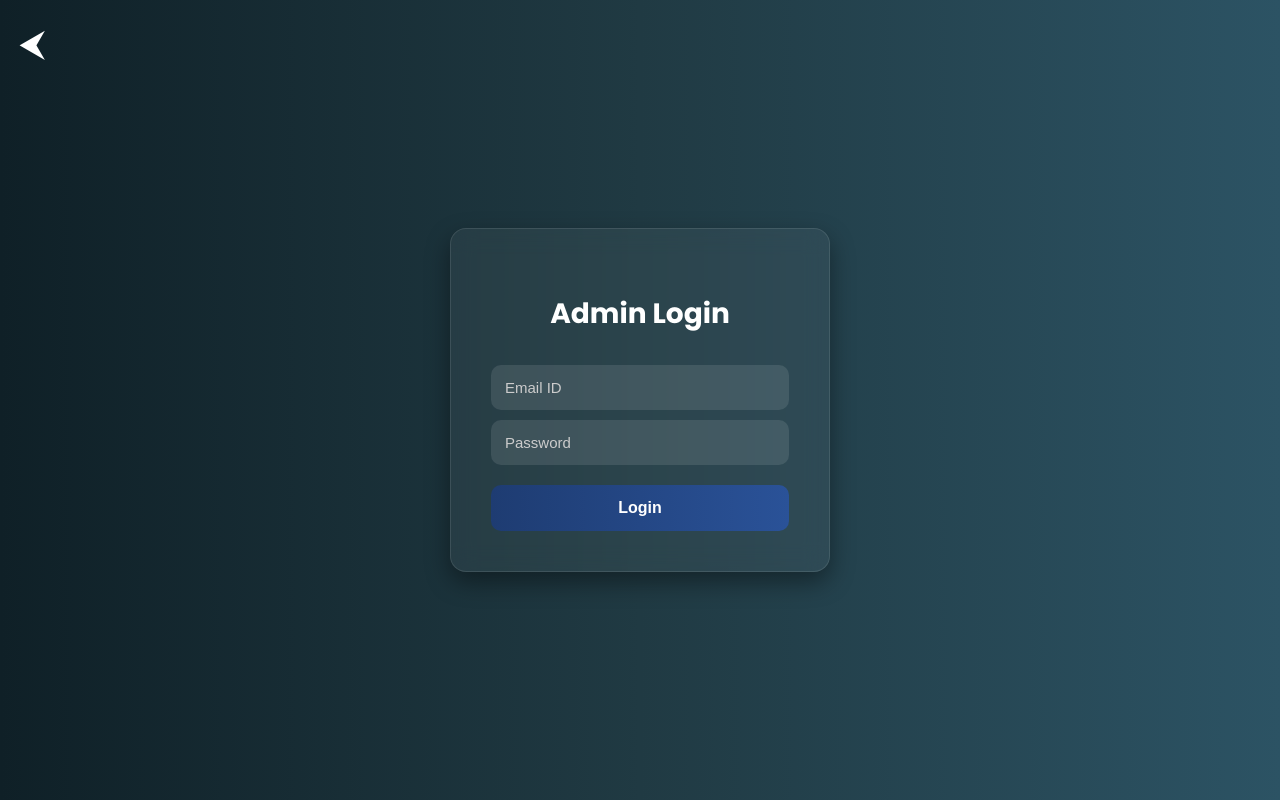
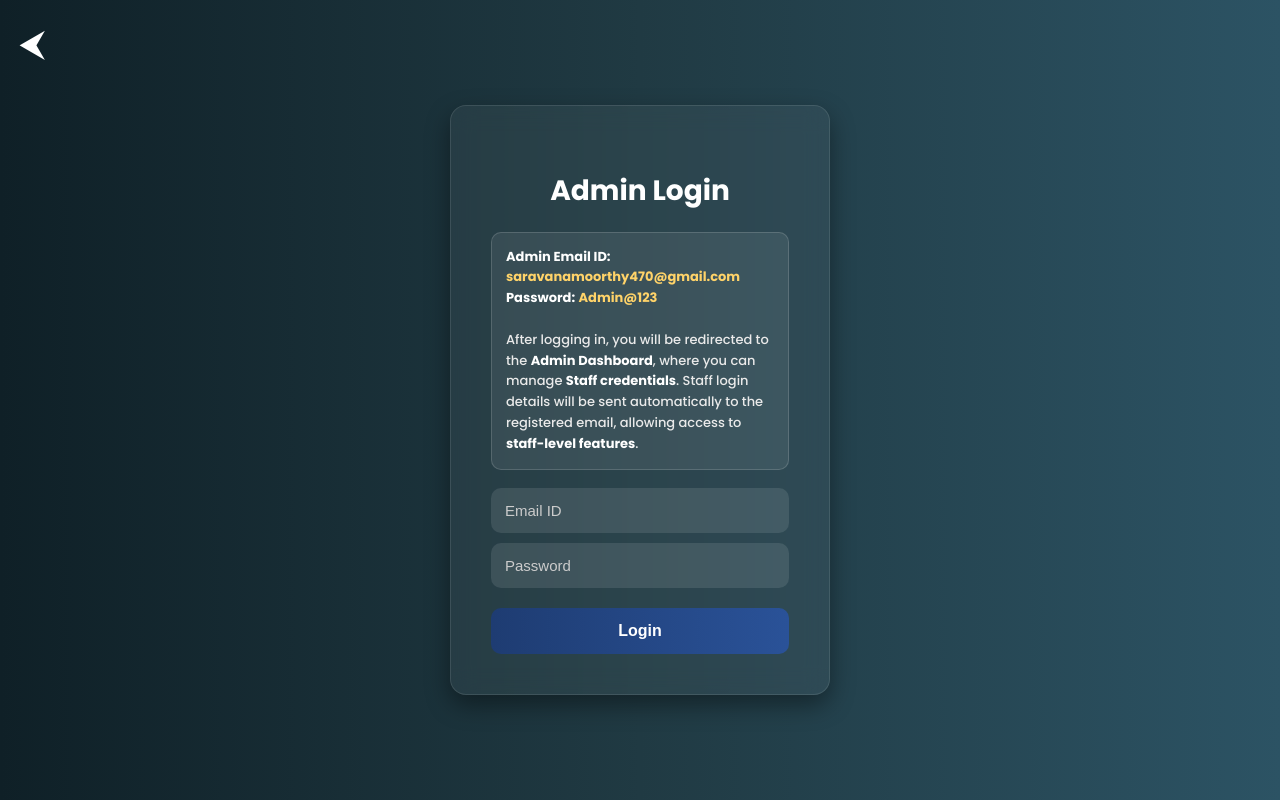
Before and after one commit to Saravanamoorthy0673/stock-monitoring, a website: page admin-login.html in a window 1280 px wide. Drawn offline with Linux system fonts and the light colour scheme.

Commit message:
Update admin-login.html

```diff
--- a/admin-login.html
+++ b/admin-login.html
@@ -20,13 +20,12 @@
       color: #fff;
     }
 
-    /* 🔙 Bold Back Button */
     .back-btn {
       position: absolute;
       top: 20px;
       left: 20px;
       font-size: 32px;
-      font-weight: 900; /* Boldness */
+      font-weight: 900;
       color: white;
       text-decoration: none;
       transition: 0.3s;
@@ -50,11 +49,33 @@
 
     .login-box h2 {
       text-align: center;
-      margin-bottom: 30px;
+      margin-bottom: 20px;
       font-size: 28px;
       font-weight: 700;
       color: #ffffff;
     }
+
+    /* ✅ NOTE BOX (ONLY ADDITION) */
+    .note-box {
+      background: rgba(255, 255, 255, 0.08);
+      border: 1px solid rgba(255, 255, 255, 0.15);
+      border-radius: 10px;
+      padding: 14px;
+      margin-bottom: 18px;
+      font-size: 13px;
+      line-height: 1.6;
+      color: #eaeaea;
+    }
+
+    .note-box strong {
+      color: #ffffff;
+    }
+
+    .note-box span {
+      color: #ffd369;
+      font-weight: 600;
+    }
+    /* ✅ END */
 
     .login-box input {
       width: 100%;
@@ -100,17 +121,35 @@
 </head>
 <body>
 
-  <!-- 🔙 Bold Back Button -->
   <a href="#" class="back-btn" onclick="goBack()">⮜</a>
 
   <div class="login-box">
     <h2>Admin Login</h2>
+
+    <!-- ✅ NOTE BOX -->
+    <div class="note-box">
+      <strong>Admin Email ID:</strong>
+      <span>saravanamoorthy470@gmail.com</span><br>
+
+      <strong>Password:</strong>
+      <span>Admin@123</span><br><br>
+
+      After logging in, you will be redirected to the
+      <strong>Admin Dashboard</strong>, where you can manage
+      <strong>Staff credentials</strong>. Staff login details will be
+      sent automatically to the registered email, allowing access to
+      <strong>staff-level features</strong>.
+    </div>
+    <!-- ✅ END -->
+
     <form id="adminForm">
       <input type="email" id="email" placeholder="Email ID" required />
       <div class="error-message" id="emailError">❌ Invalid email format</div>
 
       <input type="password" id="password" placeholder="Password" required />
-      <div class="error-message" id="passError">❌ Password must be at least 6 characters and include 1 special character</div>
+      <div class="error-message" id="passError">
+        ❌ Password must be at least 6 characters and include 1 special character
+      </div>
 
       <button type="submit">Login</button>
     </form>
@@ -158,23 +197,21 @@
         .then(response => response.json())
         .then(data => {
           if (data.success) {
-            // ✅ Simple redirect to dashboard
             window.location.href = "/admin-dashboard";
           } else {
             alert(data.message);
           }
         })
         .catch(error => {
-          console.error("Error:", error);
           alert("Server error occurred.");
         });
       }
     });
 
-    // ✅ Always go to index.html (not browser history)
     function goBack() {
       window.location.href = "index.html";
     }
-</script>
+  </script>
+
 </body>
 </html>
```
